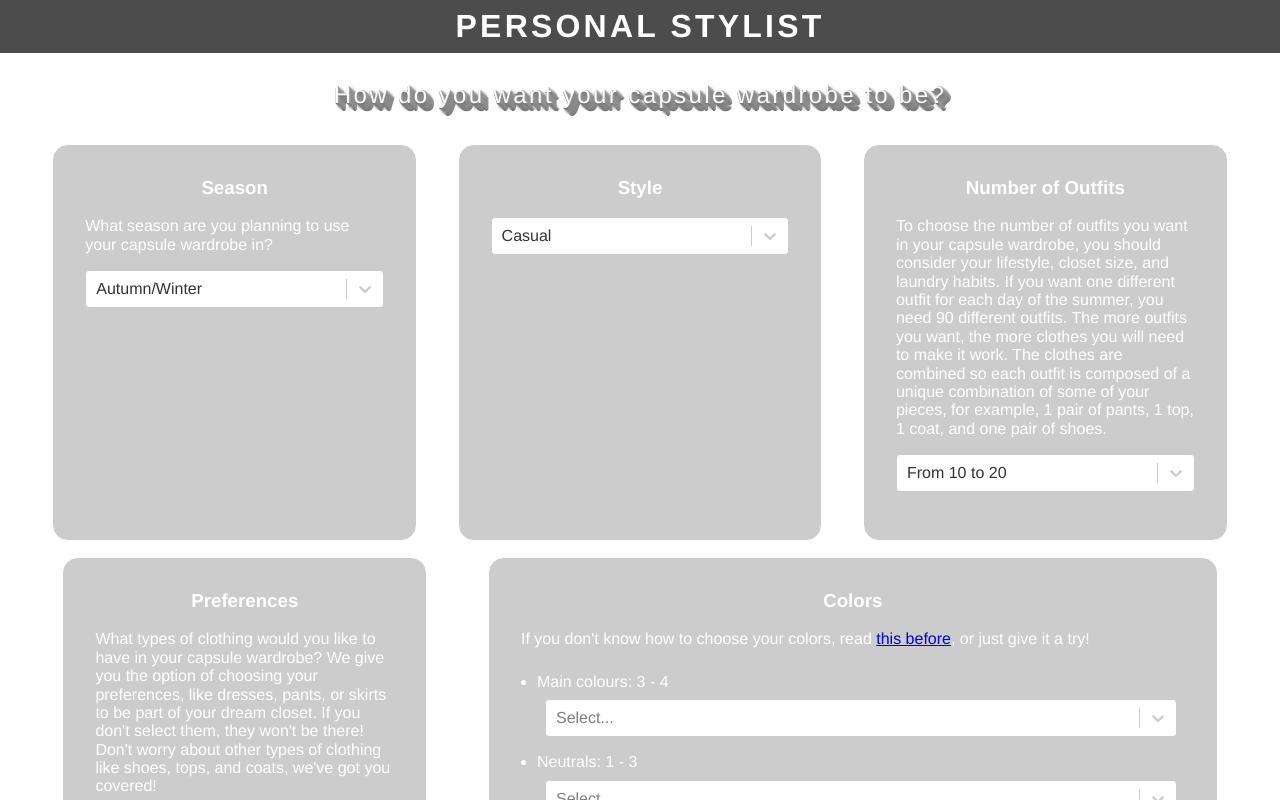
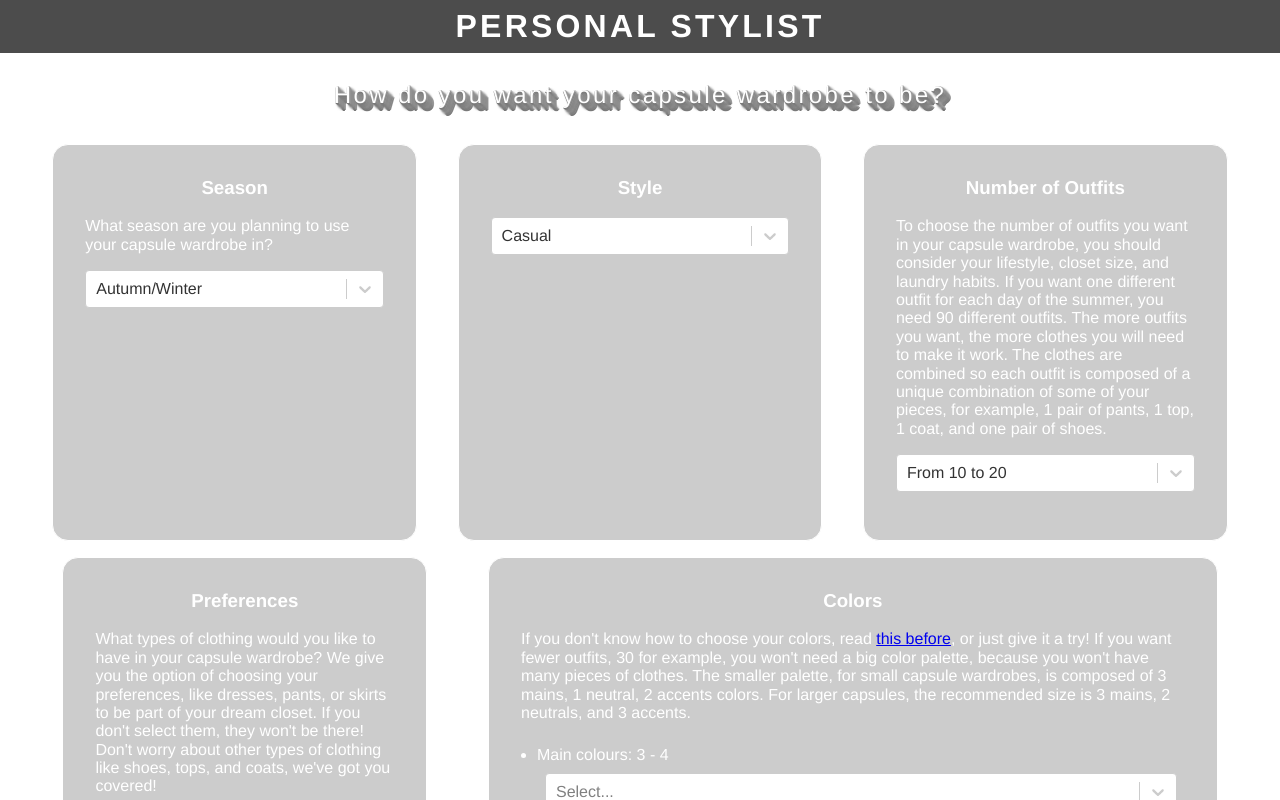
Before and after one commit to Lzduque/personal-stylist, a React (Create React App) app: page / in a window 1280 px wide. Shown: the top 800 px of the page. Built offline with nearby package versions, Linux system fonts and the light colour scheme.

Commit message:
Explain better impact of Colors choice and number of outfits

```diff
--- a/src/Components/ColorsField.tsx
+++ b/src/Components/ColorsField.tsx
@@ -152,6 +152,7 @@ const ColorsField = ({ selectedColors, updateField }: IProps) => {
       <h3 className="mt0" >Colors</h3>
       <p className="fw4 tl">
         If you don't know how to choose your colors, read <a href="https://anuschkarees.com/blog/2014/08/25/how-to-choose-a-versatile-colour-palette-for-your-wardrobe-incl-36-sample-colour-palettes" target="_blank" rel="noopener noreferrer" >this before</a>, or just give it a try!
+        If you want fewer outfits, 30 for example, you won't need a big color palette, because you won't have many pieces of clothes. The smaller palette, for small capsule wardrobes, is composed of 3 mains, 1 neutral, 2 accents colors. For larger capsules, the recommended size is 3 mains, 2 neutrals, and 3 accents.
       </p>
       <ul className="fw4 tl pl3">
         <li className="pt2">Main colours: 3 - 4</li>
```
